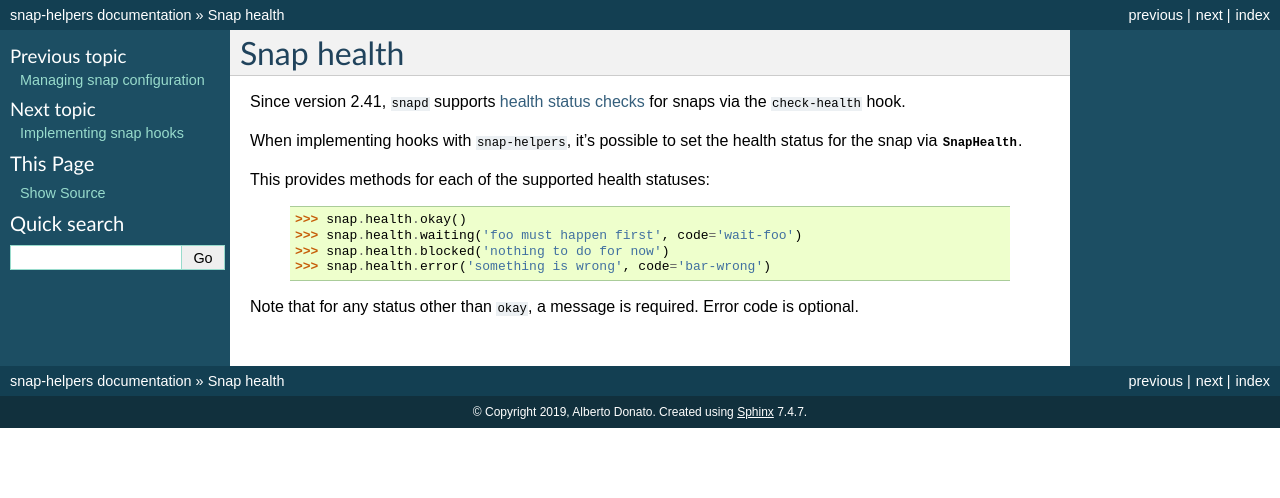
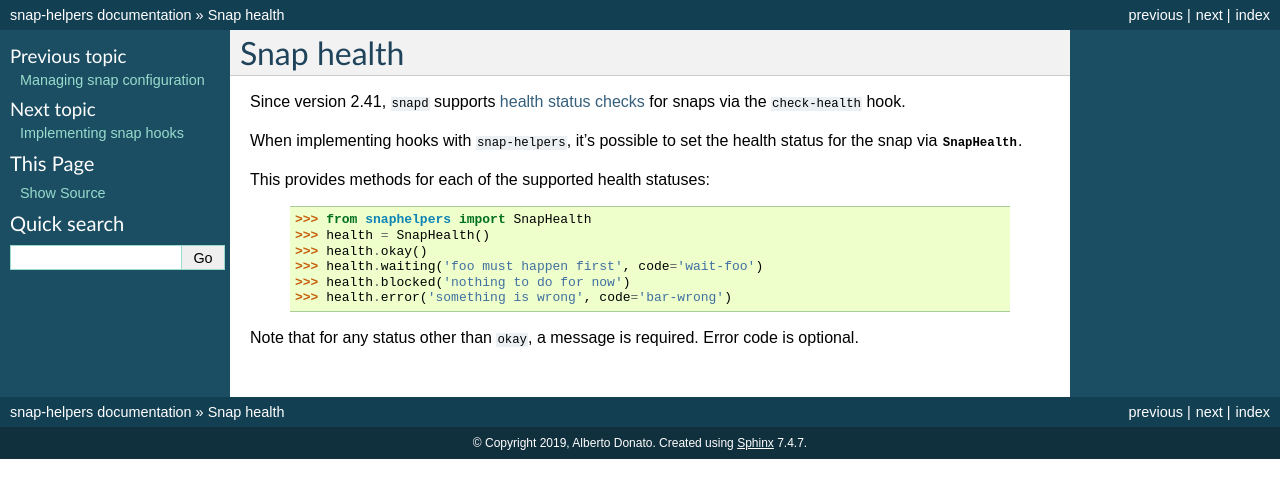
Before and after one commit to albertodonato/snap-helpers, a Sphinx documentation site: the page built from docs/health.rst, in a window 1280 px wide. Shown: the top 498 px of the page. Built offline with Sphinx 7.4.7, drawn with Linux system fonts in a browser that asks for light colours; the version number could not be read and is left out.

Commit message:
update health doc

```diff
--- a/docs/health.rst
+++ b/docs/health.rst
@@ -10,10 +10,12 @@ This provides methods for each of the supported health statuses:
 
   .. code:: python
 
-     >>> snap.health.okay()
-     >>> snap.health.waiting('foo must happen first', code='wait-foo')
-     >>> snap.health.blocked('nothing to do for now')
-     >>> snap.health.error('something is wrong', code='bar-wrong')
+     >>> from snaphelpers import SnapHealth
+     >>> health = SnapHealth()
+     >>> health.okay()
+     >>> health.waiting('foo must happen first', code='wait-foo')
+     >>> health.blocked('nothing to do for now')
+     >>> health.error('something is wrong', code='bar-wrong')
 
 Note that for any status other than ``okay``, a message is required. Error code
 is optional.
```
